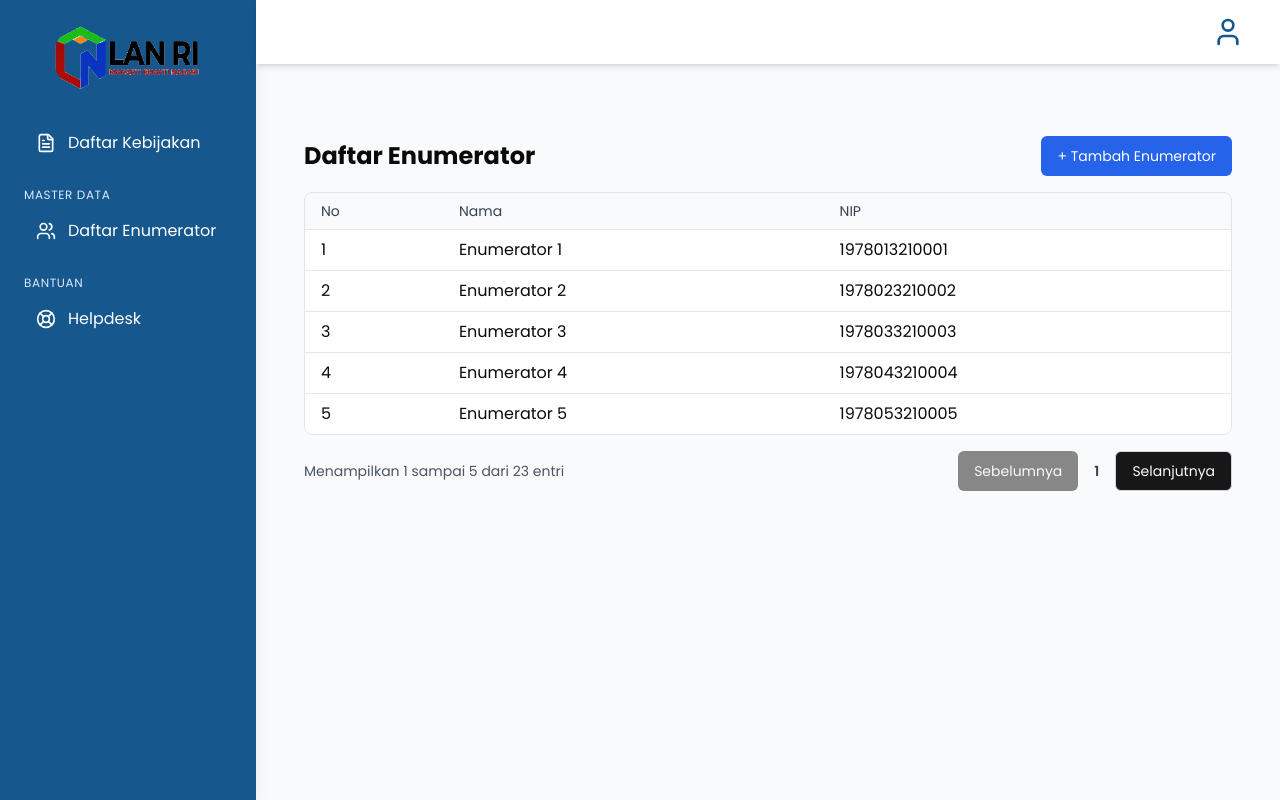
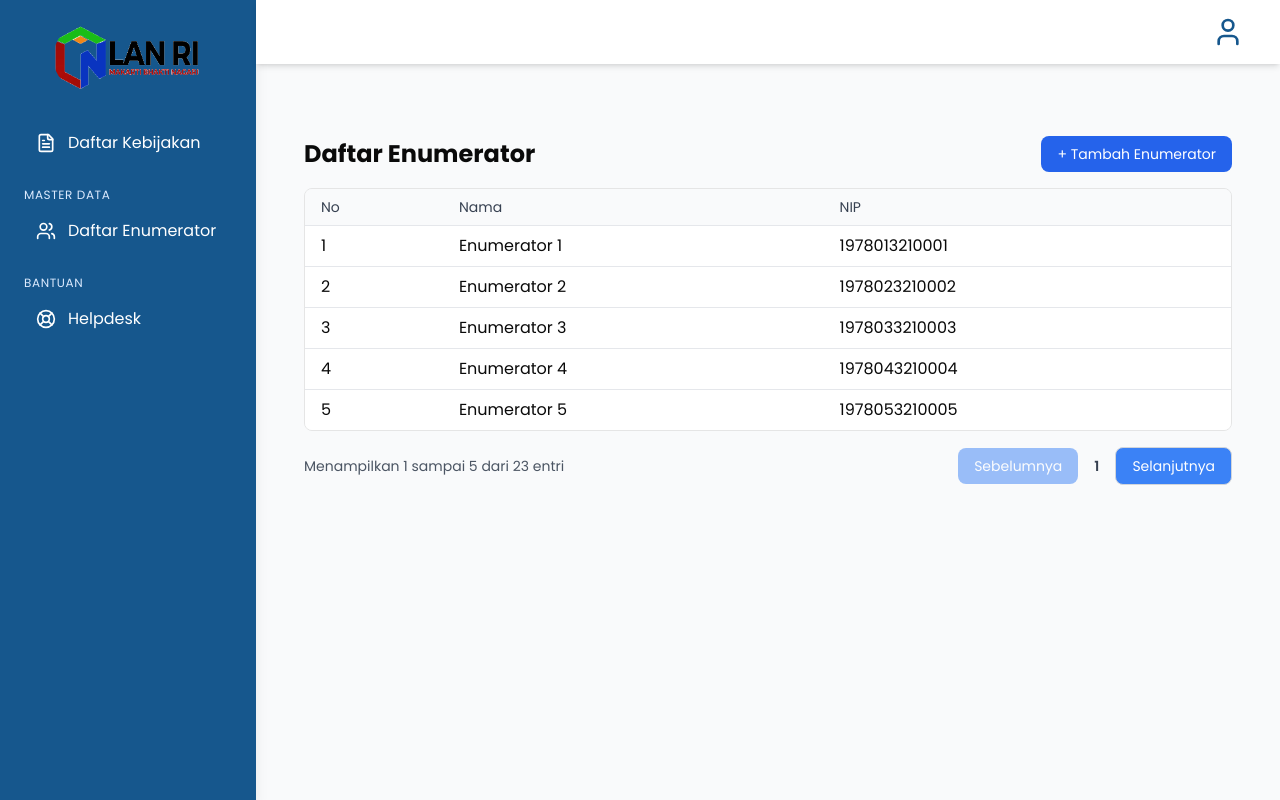
Before and after one commit to pujisubarkah/new_ikk, a Next.js app: page /enumerator in a window 1280 px wide. Built offline with nearby package versions, Linux system fonts and the light colour scheme.

Commit message:
Update button.tsx

```diff
--- a/src/components/ui/button.tsx
+++ b/src/components/ui/button.tsx
@@ -4,21 +4,34 @@ import { Slot } from "@radix-ui/react-slot"
 
 export interface ButtonProps extends React.ButtonHTMLAttributes<HTMLButtonElement> {
   asChild?: boolean
+  variant?: 'primary' | 'secondary'
 }
 
-const Button = React.forwardRef<HTMLButtonElement, ButtonProps>(({ className, asChild = false, ...props }, ref) => {
+const Button = React.forwardRef<HTMLButtonElement, ButtonProps>(
+  ({ className, asChild = false, variant = 'primary', ...props }, ref) => {
     const Comp = asChild ? Slot : "button"
+
+    const variantClasses = {
+      primary:
+        "bg-blue-500 text-white hover:bg-blue-600",
+      secondary:
+        "bg-white text-gray-800 border border-gray-300 hover:bg-gray-100"
+    }
+
     return (
       <Comp
         className={cn(
-        "inline-flex items-center justify-center rounded-md text-sm font-medium transition-colors focus-visible:outline-none focus-visible:ring-2 focus-visible:ring-ring focus-visible:ring-offset-2 disabled:opacity-50 disabled:pointer-events-none bg-primary text-primary-foreground hover:bg-primary/90 h-10 px-4 py-2",
+          "inline-flex items-center justify-center rounded-lg text-sm font-medium transition-colors focus-visible:outline-none focus-visible:ring-2 focus-visible:ring-ring focus-visible:ring-offset-2 disabled:opacity-50 disabled:pointer-events-none px-4 py-2",
+          variantClasses[variant],
           className
         )}
         ref={ref}
         {...props}
       />
     )
-})
+  }
+)
+
 Button.displayName = "Button"
 
 export { Button }
```
Lines whose indentation alone changed are shown as unchanged.
